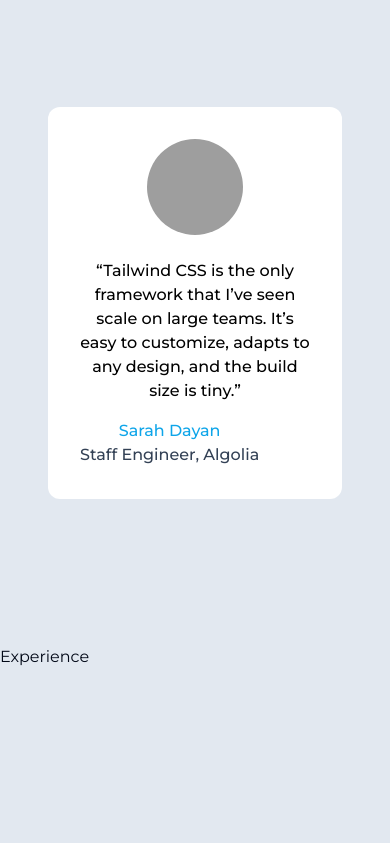
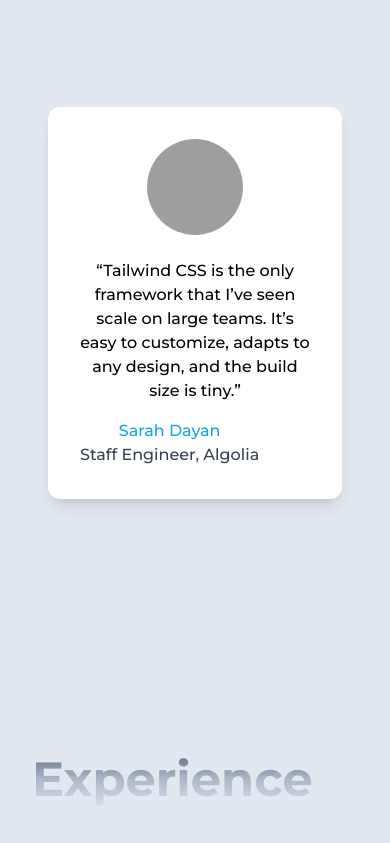
Before and after one commit to Avijit-Sarkar/blocks, a Next.js app: page / in a window 390 px wide. Shown: the part 1043-1886 px from the top of the page. Built offline with nearby package versions, Linux system fonts and the light colour scheme; grey boxes are pictures that could not be loaded.

Commit message:
creating teh experience section

```diff
--- a/src/app/page.tsx
+++ b/src/app/page.tsx
@@ -1,8 +1,9 @@
 import About from "@/components/About";
 import Experience from "@/components/Experience";
 import Hero from "@/components/Hero";
-import { ModeToggle } from "@/components/ModeToggle";
-import Image from "next/image";
+
+export const dynamic = "force-dynamic";
+export const fetchCache = "force-no-store";
 
 export default function Home() {
   return (
--- a/src/components/AboutCard.tsx
+++ b/src/components/AboutCard.tsx
@@ -6,7 +6,7 @@
 const AboutCard: FC<AboutCardProps> = ({}) => {
   return (
     <div>
-      <figure className="md:flex relative items-center justify-center bg-white rounded-xl p-8 md:p-0 dark:bg-slate-800">
+      <figure className="md:flex relative shadow-lg items-center justify-center bg-white rounded-xl p-8 md:p-0 dark:bg-slate-800">
         <Image
           className="w-24 h-24 md:w-60 md:h-auto md:rounded-md object-cover rounded-full mx-auto"
           src="/img/charlie.jpg"
--- a/src/components/Experience.tsx
+++ b/src/components/Experience.tsx
@@ -1,11 +1,21 @@
 import { FC } from "react";
+import GradiantText from "./GradiantText";
 
 interface ExperienceProps {}
 
 const Experience: FC<ExperienceProps> = ({}) => {
   return (
     <section id="experience" className="min-h-screen">
-      Experience
+      <div className="container max-w-7xl mx-auto  ">
+        <GradiantText
+          text="Experience"
+          className="mt-[90px] md:mt-40 lg:mt-8"
+          textSizes="!text-[3rem] lg:!text-[12rem]"
+        />
+        <main className="flex items-center pt-20 md:pt-12 lg:pt-32 text-black w-full min-h-screen dark:text-white">
+          <div className="w-full h-full inline-block z-0  rounded-md pt-24 md:pt-0 p-4 xl:p-24 lg:p-16 md:p-12 sm:p-10"></div>
+        </main>
+      </div>
     </section>
   );
 };
--- a/src/components/GradiantText.tsx
+++ b/src/components/GradiantText.tsx
@@ -1,13 +1,15 @@
 import React from "react";
 
-interface GradientTextProps {
+interface GradiantTextProps {
   text: string;
   className?: string;
+  textSizes?: string;
 }
 
-const GradientText: React.FC<GradientTextProps> = ({
+const GradiantText: React.FC<GradiantTextProps> = ({
   text,
   className = "",
+  textSizes = "",
 }) => {
   return (
     <div
@@ -17,7 +19,9 @@
         WebkitTextFillColor: "transparent",
       }}
     >
-      <h1 className="inline-block items-start justify-start font-bold capitalize text-[90px] md:text-[10rem] lg:text-[15rem]">
+      <h1
+        className={`inline-block items-start justify-start font-bold capitalize text-[90px] md:text-[10rem] lg:text-[15rem] ${textSizes}`}
+      >
         {text.split(" ").map((word, index) => (
           <span key={word + "-" + index} className="inline-block">
             {word}&nbsp;
@@ -28,4 +32,4 @@
   );
 };
 
-export default GradientText;
+export default GradiantText;
```
